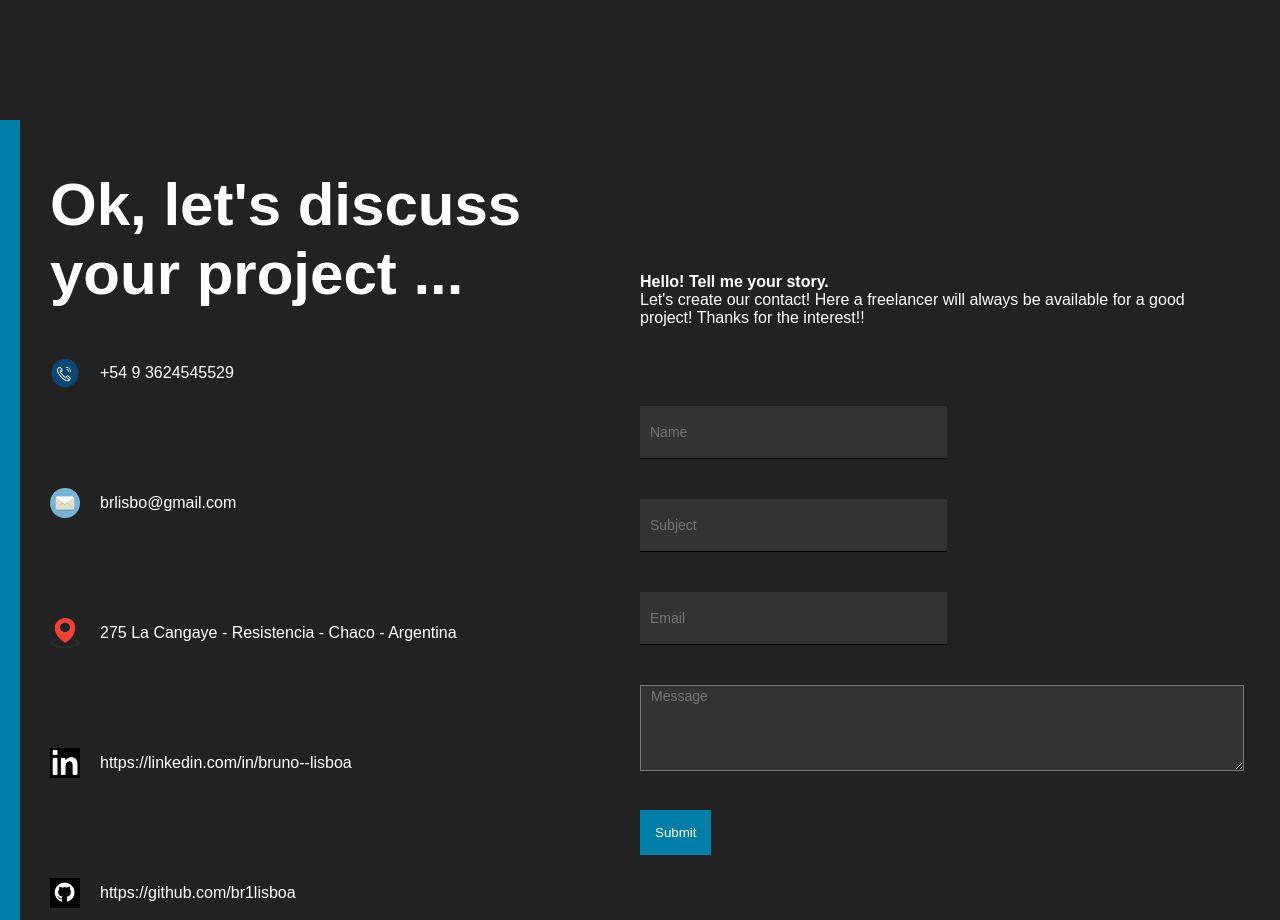
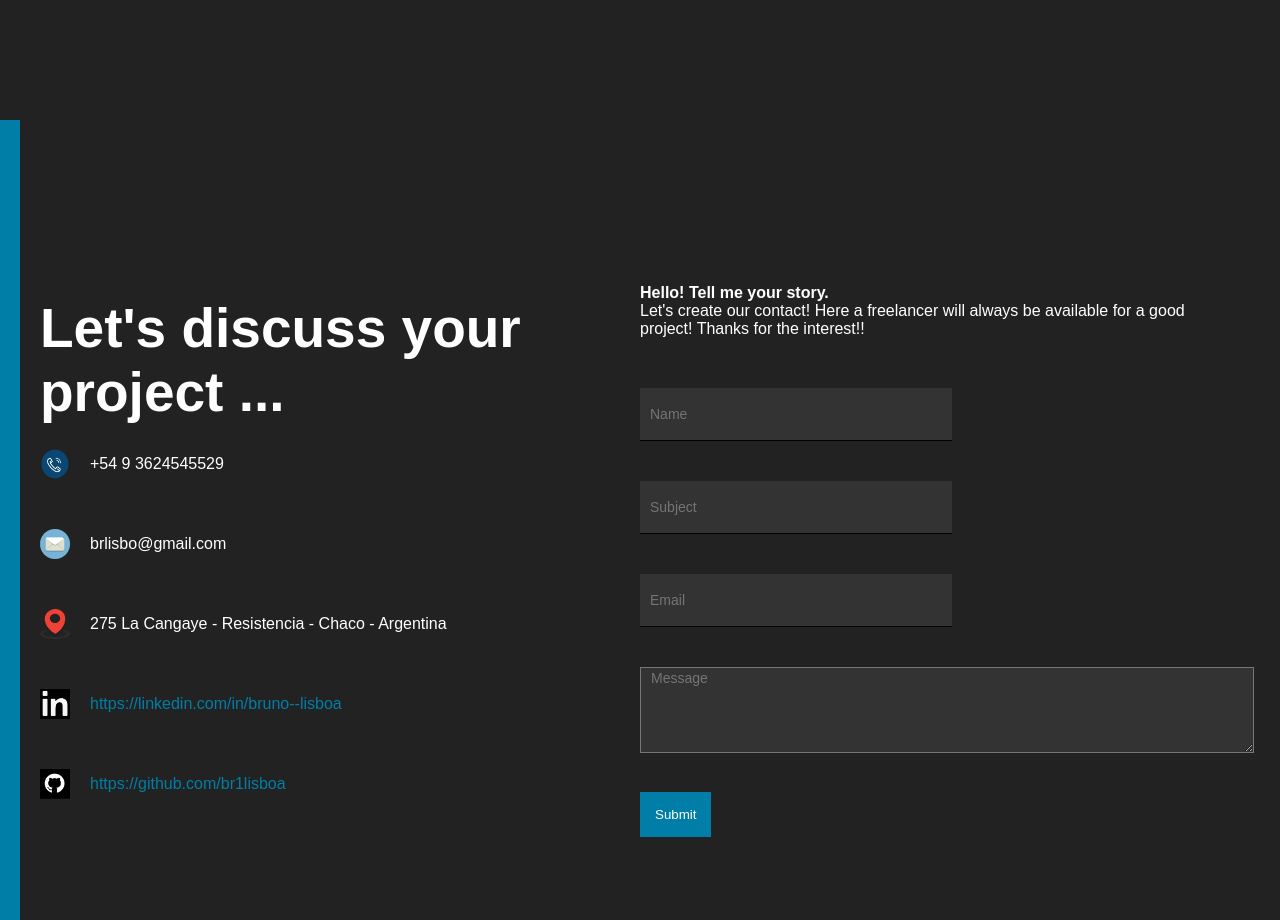
Before and after one commit to br1lisboa/P2, a React (Create React App) app: page / in a window 1280 px wide. Shown: the part 2360-3280 px from the top of the page. Built offline with nearby package versions, Linux system fonts and the light colour scheme.

Commit message:
change some links contact

```diff
--- a/src/components/Contact/index.jsx
+++ b/src/components/Contact/index.jsx
@@ -33,7 +33,7 @@ function Contact() {
     <div className="c-bg"></div>
         <div className="c-wrapper">
            <div className="c-left">
-                <h1 className="c-title">Ok, let's discuss your project ...</h1>
+                <h1 className="c-title">Let's discuss your project ...</h1>
                 <div claossName="c-inf">
                     <div className="c-info-item">
                        <img src={Phone} alt="" className="c-icon" /> +54 9 3624545529
@@ -51,12 +51,12 @@ function Contact() {
                 </div>
                 <div className="c-info">
                     <div className="c-info-item">
-                       <img src={Linkedin} alt="" className="c-icon" /> https://linkedin.com/in/bruno--lisboa
+                       <img src={Linkedin} alt="" className="c-icon" /><a href="https://linkedin.com/in/bruno--lisboa">https://linkedin.com/in/bruno--lisboa</a>
                     </div>
                 </div>
                 <div className="c-info">
                     <div className="c-info-item">
-                       <img src={Github} alt="" className="c-icon" /> https://github.com/br1lisboa
+                       <img src={Github} alt="" className="c-icon" /> <a href="https://github.com/br1lisboa"> https://github.com/br1lisboa </a>
                     </div>
                 </div>
             </div>
--- a/src/components/Contact/style.css
+++ b/src/components/Contact/style.css
@@ -12,7 +12,7 @@
 }
 
 .c-wrapper {
-    padding: 50px;
+    padding: 40px;
     display: flex;
 }
 
@@ -20,10 +20,10 @@
     flex: 1;
     display: flex;
     flex-direction: column;
-    justify-content: space-between;
+    justify-content: center;
     align-items: flex-start;
-    width: 90%;
-    height: 90%;
+    width: 100%;
+    height: 100vh;
 }
 
 .c-right {
@@ -35,16 +35,22 @@
 }
 
 .c-title {
-    font-size: 60px;
+    font-size: 55px;
     width: 85%;
 }
 
 .c-info-item {
     display: flex;
     align-items: center;
-    margin: 50px 0px;
+    margin: 25px 0px;
     font-weight: 300;
     width: 100%;
+}
+
+.c-info-item a {
+  text-decoration: none;
+  list-style: none;
+  color: #007EA7;
 }
 
 .c-icon {
@@ -61,8 +67,10 @@
     align-items: flex-start;
 }
 
+
+
 form {
-    margin-top: 10%;
+    margin-top: 5%;
 }
 
 input {
```
